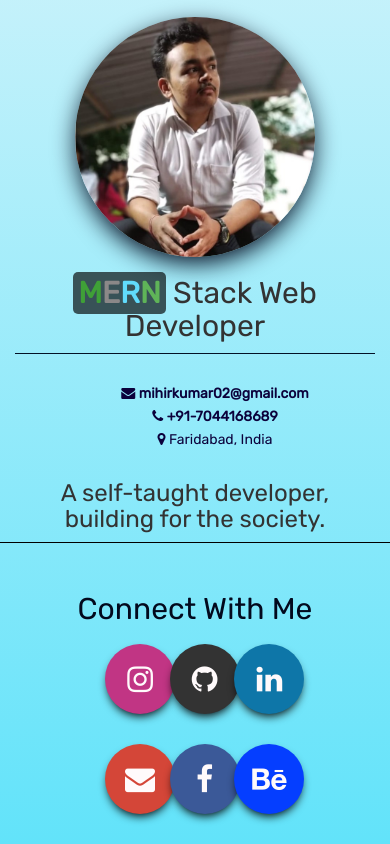
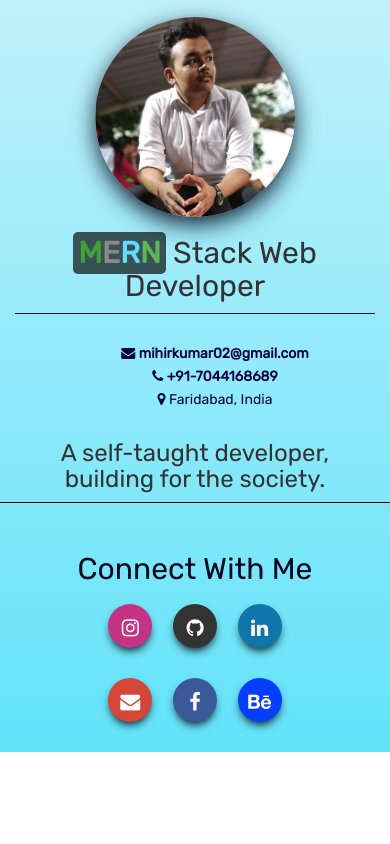
Before and after one commit to mihirkumar02/myPortfolio, a React (Create React App) app: page / in a window 390 px wide. Shown: the part 510-1354 px from the top of the page. After the commit the page ends 1262 px from the top, so only its background shows below. Built offline with nearby package versions, Linux system fonts and the light colour scheme; the HTML template or start-up script is replaced by a standard one.

Commit message:
Added responsiveness to social buttons

```diff
--- a/src/index.css
+++ b/src/index.css
@@ -738,13 +738,25 @@ svg circle:nth-child(2){
   }
 }
 
-@media only screen and (max-width: 430px){
+@media only screen and (max-width: 440px){
   .mydetails a{
     font-size: 14px;
   }
 
   .mydetails li{
     font-size: 14px;
+  }
+
+  .social .row .linkbutton{
+    height: 44px;
+    width: 44px;
+    padding-top: 10px;
+    font-size: 20px;
+  }
+
+  .aboutmeimg{
+    height: 200px;
+    width: 200px;
   }
 }
 
```
